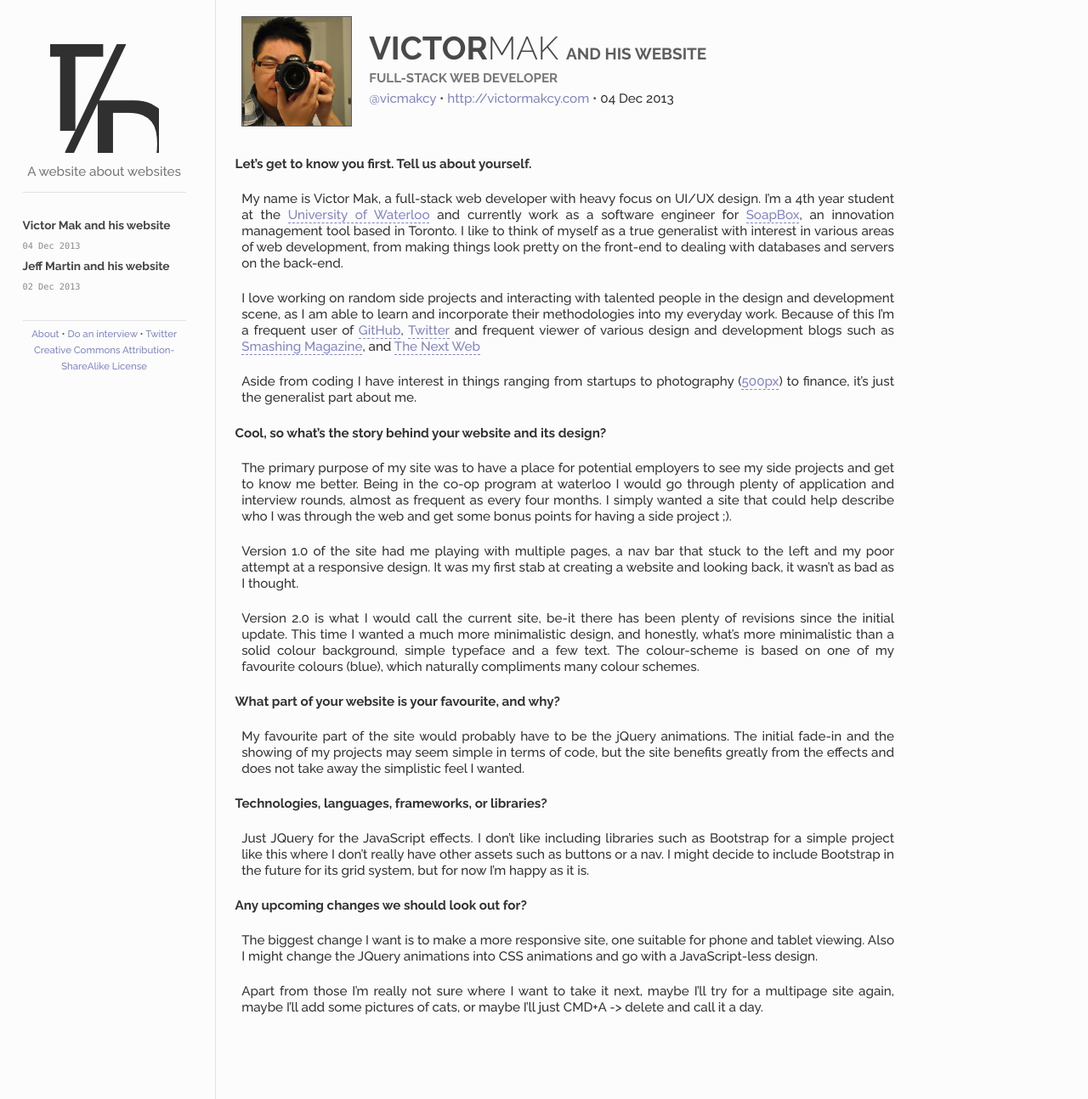
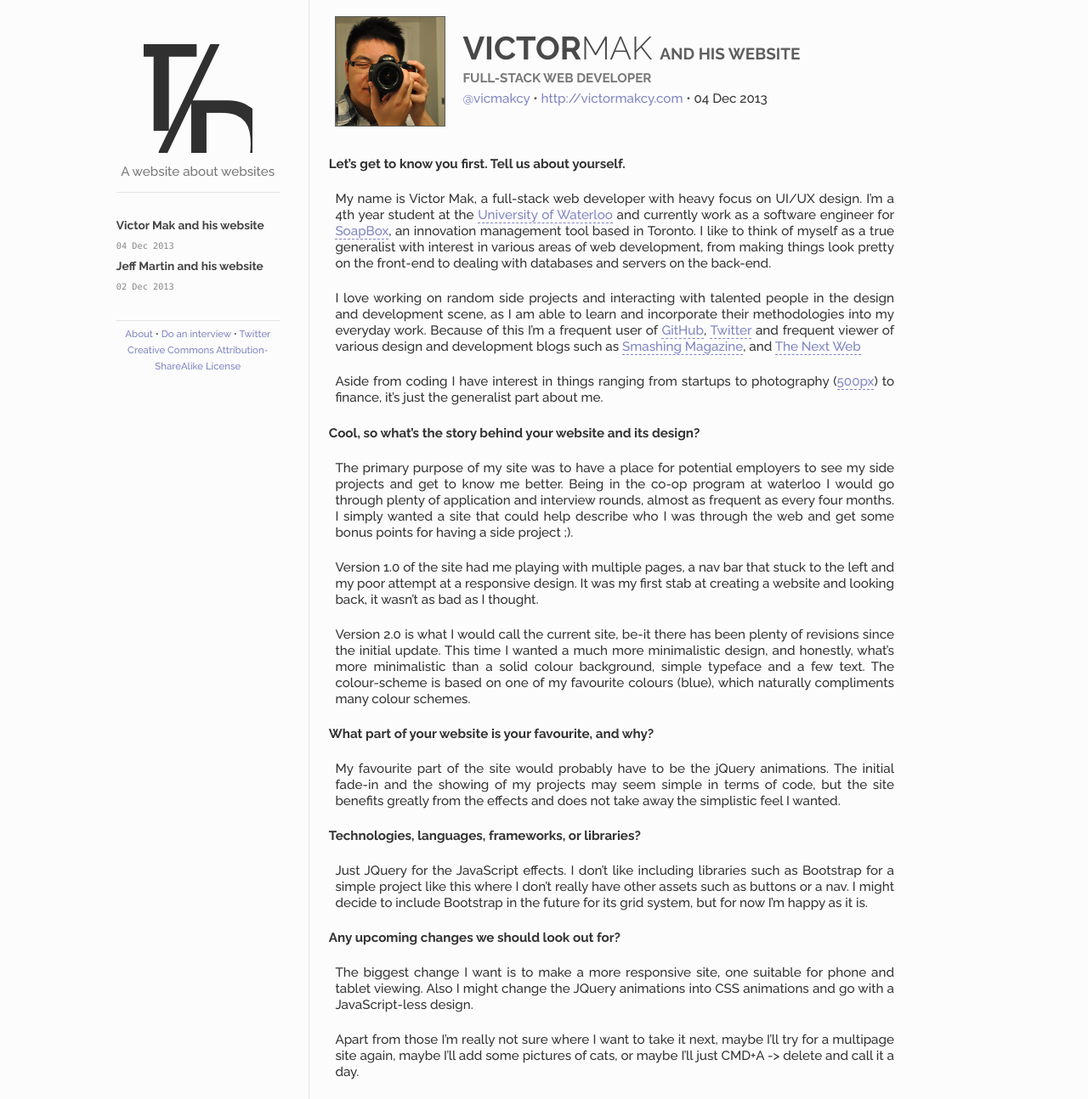
Before and after one commit to the-development/thedevelopment, a Jekyll site: the page built from index.html, in a window 1280 px wide. Shown: the whole page at 85% size. Built offline with Jekyll 4.4.1, drawn with Linux system fonts in a browser that asks for light colours; Markdown is read by kramdown in place of the engine named in the settings.

Commit message:
pad sidebar to have equal empty space with the content

```diff
--- a/css/main.css
+++ b/css/main.css
@@ -256,7 +256,7 @@ a:hover {
 .sidebar {
   float: left;
   width: 15%;
-  padding-left: 1.75em;
+  padding-left: 9em;
   padding-right: 2.25em;
   border-right: 1px solid #e3e3e3;
 }
--- a/css/responsive.css
+++ b/css/responsive.css
@@ -23,6 +23,10 @@
 
   .posts {
     font-size: 0.75em;
+  }
+
+  .sidebar {
+    padding-left: 1.75em;
   }
 
   .content {
```
